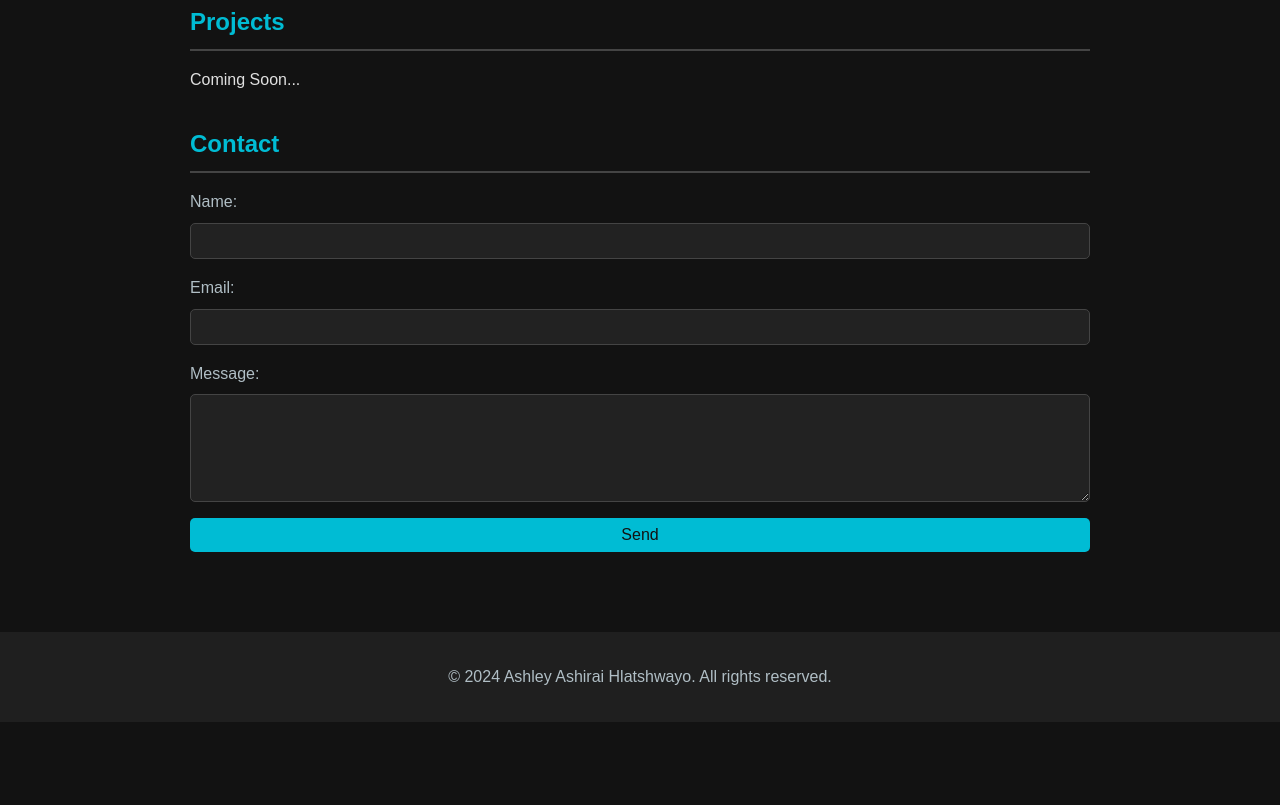
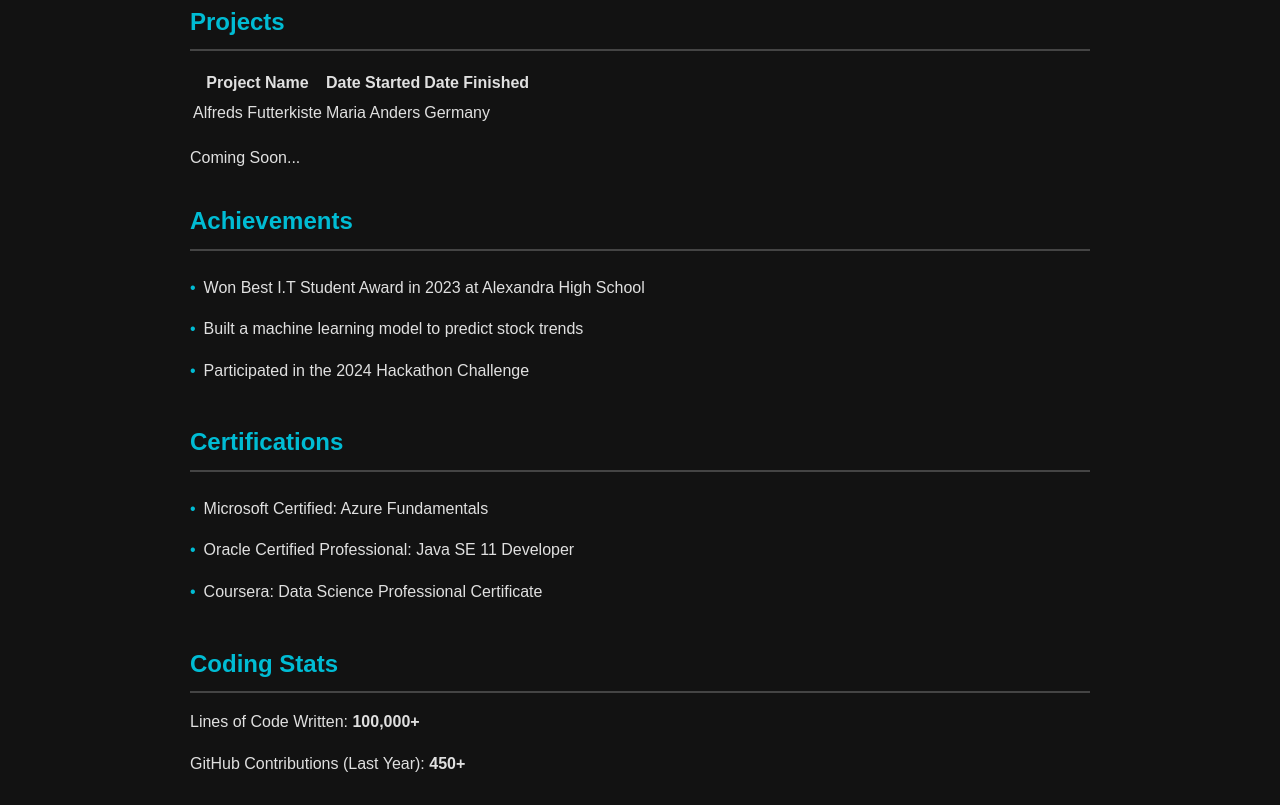
Before and after one commit to Ashirai29/Ashirai_Portforlio, a plain HTML site: page index.html in a window 1280 px wide. Shown: the part 772-1577 px from the top of the page. Before the commit the page ends 1494 px from the top, so only its background shows below. Drawn offline with Linux system fonts and the light colour scheme.

Commit message:
Update index.html

```diff
--- a/index.html
+++ b/index.html
@@ -12,6 +12,11 @@
             <div class="header-text">
                 <h1>Ashley Ashirai Hlatshwayo</h1>
                 <p>BSc IT (2nd Year) | Computer Science & Business Management</p>
+                <div class="header-links">
+                    <a href="https://github.com/Ashirai29" target="_blank">GitHub</a>
+                    <a href="https://www.linkedin.com/in/ashley-ashirai" target="_blank">LinkedIn</a>
+                    <a href="resume.pdf" target="_blank">Download Resume</a>
+                </div>
             </div>
             <div class="header-image">
                 <img id="profileImage" src="images/imgMy.jpg" alt="Ashley Ashirai Hlatshwayo">
@@ -19,17 +24,14 @@
         </div>
     </header>
 
-    <!-- Modal for Full-View Image -->
-    <div id="imageModal" class="modal">
-        <span class="close">&times;</span>
-        <img class="modal-content" id="modalImage">
-    </div>
-
     <nav>
         <ul>
             <li><a href="#about">About</a></li>
             <li><a href="#skills">Skills</a></li>
             <li><a href="#projects">Projects</a></li>
+            <li><a href="#achievements">Achievements</a></li>
+            <li><a href="#certifications">Certifications</a></li>
+            <li><a href="#coding-stats">Coding Stats</a></li>
             <li><a href="#contact">Contact</a></li>
         </ul>
     </nav>
@@ -53,7 +55,43 @@
 
         <section id="projects">
             <h2>Projects</h2>
+            <table>
+                <tr>
+                    <th>Project Name</th>
+                    <th>Date Started</th>
+                    <th>Date Finished</th>
+                </tr>
+                <tr>
+                    <td>Alfreds Futterkiste</td>
+                    <td>Maria Anders</td>
+                    <td>Germany</td>
+                </tr>
+            </table>
             <p>Coming Soon...</p>
+        </section>
+
+        <section id="achievements">
+            <h2>Achievements</h2>
+            <ul>
+                <li>Won Best I.T Student Award in 2023 at Alexandra High School </li>
+                <li>Built a machine learning model to predict stock trends</li>
+                <li>Participated in the 2024 Hackathon Challenge</li>
+            </ul>
+        </section>
+
+        <section id="certifications">
+            <h2>Certifications</h2>
+            <ul>
+                <li>Microsoft Certified: Azure Fundamentals</li>
+                <li>Oracle Certified Professional: Java SE 11 Developer</li>
+                <li>Coursera: Data Science Professional Certificate</li>
+            </ul>
+        </section>
+
+        <section id="coding-stats">
+            <h2>Coding Stats</h2>
+            <p>Lines of Code Written: <strong>100,000+</strong></p>
+            <p>GitHub Contributions (Last Year): <strong>450+</strong></p>
         </section>
 
         <section id="contact">
```
